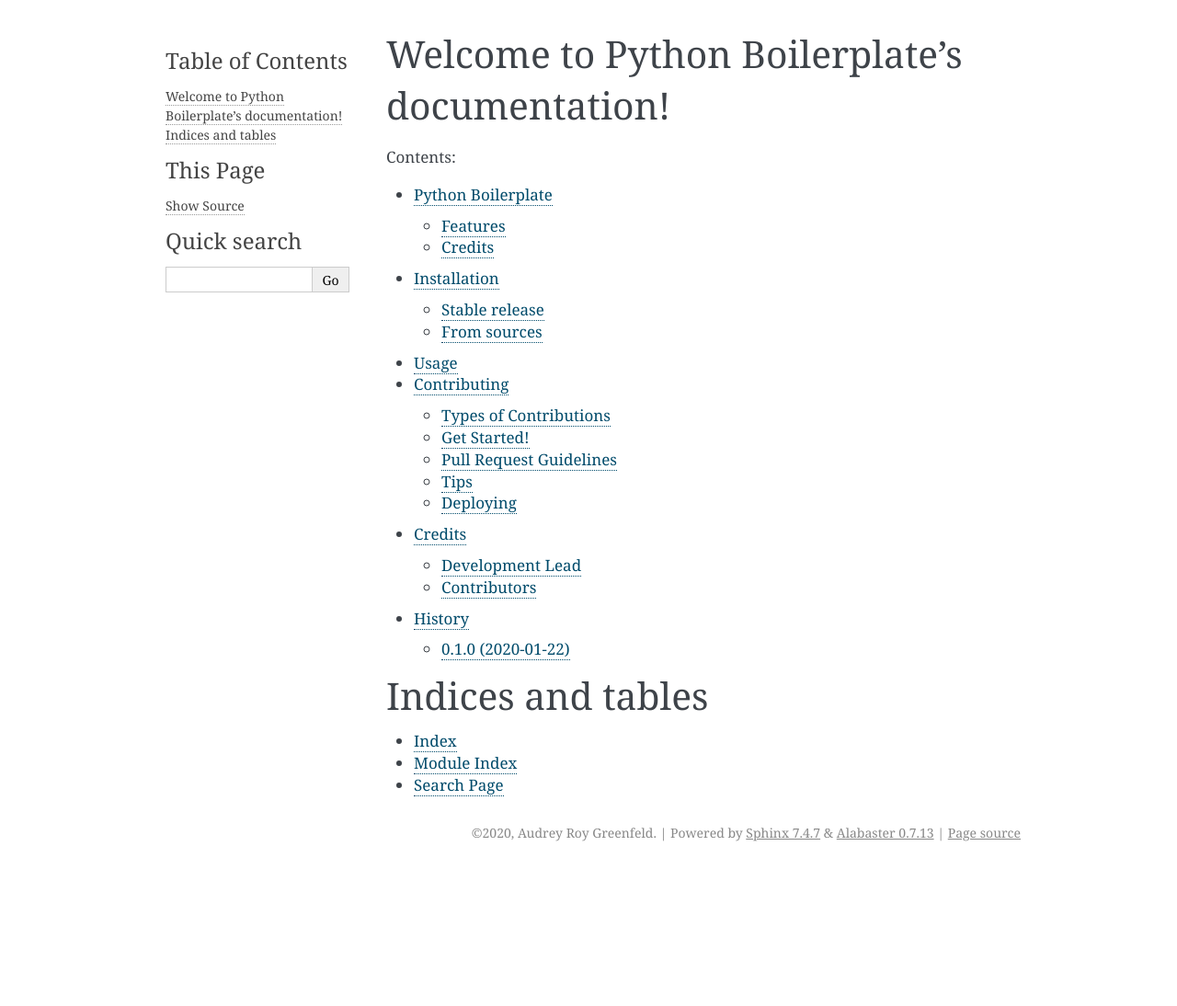
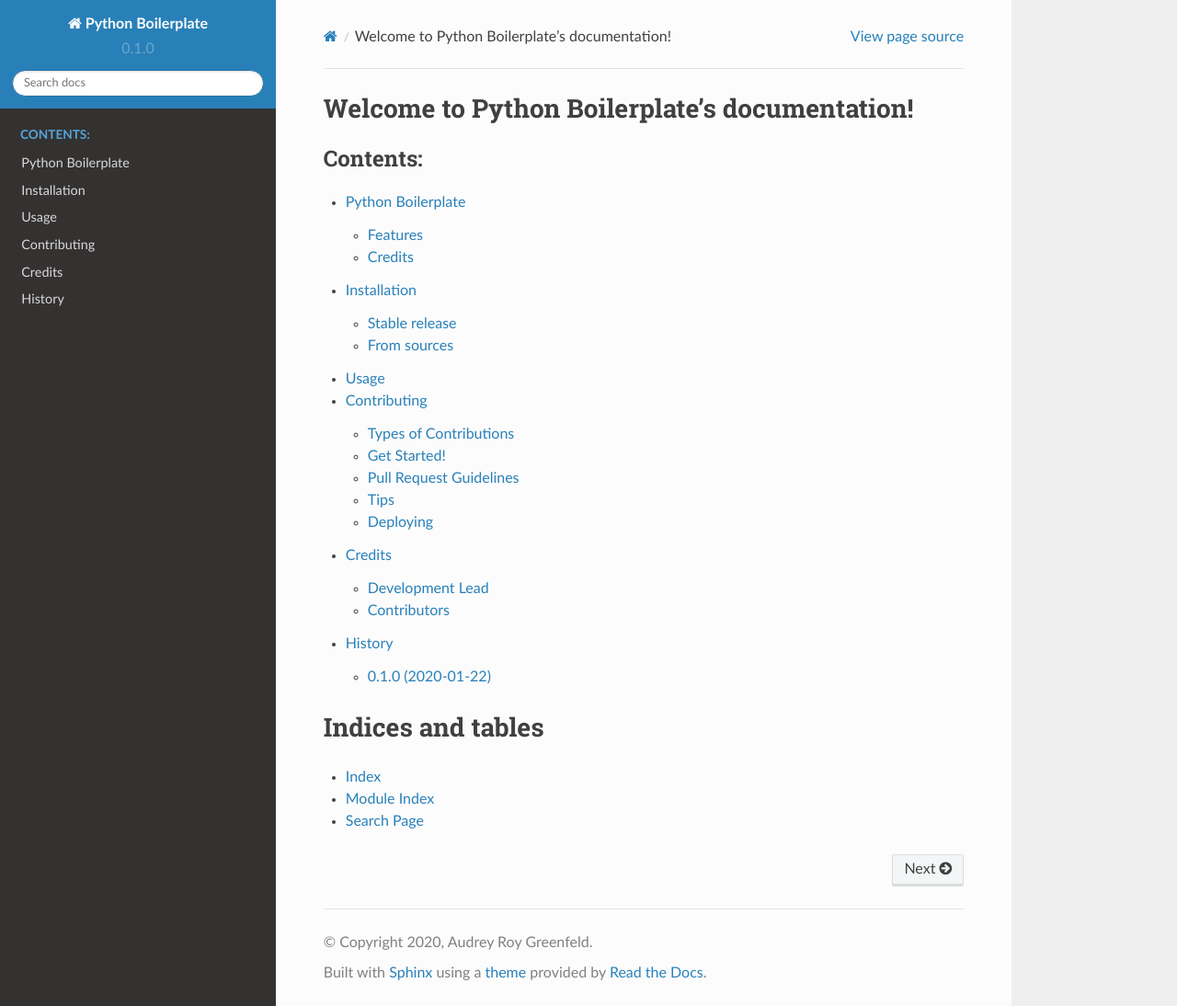
Before and after one commit to fepegar/python_boilerplate, a Sphinx documentation site: the page built from docs/index.rst, in a window 1280 px wide and 1094 px high. Shown: the whole window at 92% size. Built offline with Sphinx 7.4.7 and the Read the Docs theme 2.0.0, drawn with Linux system fonts in a browser that asks for light colours; pages that are not in the unit, such as notebooks, are missing from menus.

Commit message:
Set HTML theme to Sphinx RTD

```diff
--- a/docs/conf.py
+++ b/docs/conf.py
@@ -22,6 +22,7 @@
 sys.path.insert(0, os.path.abspath('..'))
 
 import python_boilerplate
+import sphinx_rtd_theme
 
 # -- General configuration ---------------------------------------------
 
@@ -31,7 +32,11 @@
 
 # Add any Sphinx extension module names here, as strings. They can be
 # extensions coming with Sphinx (named 'sphinx.ext.*') or your custom ones.
-extensions = ['sphinx.ext.autodoc', 'sphinx.ext.viewcode']
+extensions = [
+    'sphinx.ext.autodoc',
+    'sphinx.ext.viewcode',
+    'sphinx_rtd_theme',
+]
 
 # Add any paths that contain templates here, relative to this directory.
 templates_path = ['_templates']
@@ -83,7 +88,7 @@
 # The theme to use for HTML and HTML Help pages.  See the documentation for
 # a list of builtin themes.
 #
-html_theme = 'alabaster'
+html_theme = 'sphinx_rtd_theme'
 
 # Theme options are theme-specific and customize the look and feel of a
 # theme further.  For a list of options available for each theme, see the
```
